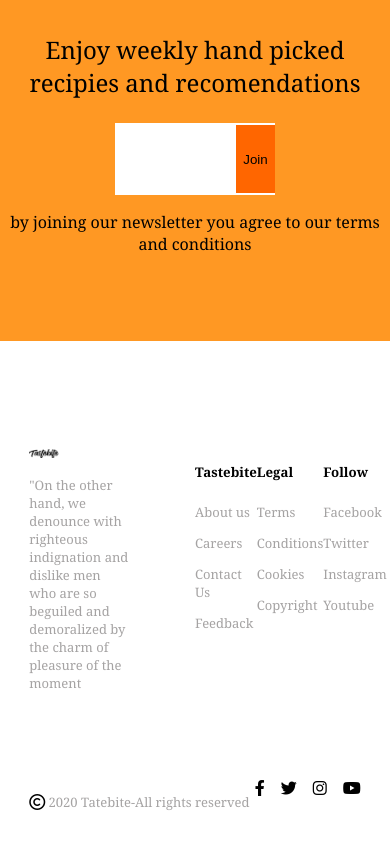
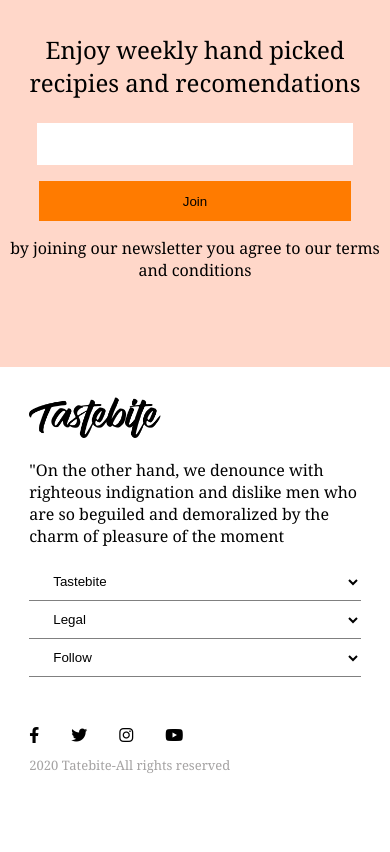
Before and after one commit to Richkum/recipe_app, a website built with Vite: page index.html in a window 390 px wide. Shown: the part 6320-7172 px from the top of the page. After the commit the page ends 7107 px from the top, so only its background shows below. Built offline with nearby package versions, Linux system fonts and the light colour scheme.

Commit message:
doing media query

```diff
--- a/index.html
+++ b/index.html
@@ -304,6 +304,42 @@
           <p class="terms">by joining our newsletter you agree to our terms and conditions</p>
         </div>
       </div>
+      <div class="mob-footer">
+        <div class="mob-foot">
+          <div class="mob-col1">
+            <img class="mob-img" src="./public/images/Logo 2.png"></img>
+            <p class="mob-lastp">"On the other hand, we denounce with righteous indignation and dislike men who are so beguiled and demoralized by the charm of pleasure of the moment</p>
+        </div>
+        <select name="" id="select">
+          <option class="dropdown">Tastebite</option>
+          <option>About Us</option>
+          <option>Careers</option>
+          <option>Contact Us</option>
+          <option>Feedback</option>
+        </select>
+        <select name="" id="select">
+          <option class="dropdown">Legal</option>
+          <option>Terms</option>
+          <option>Conditions</option>
+          <option>Cookies</option>
+          <option>Copyright</option>
+        </select>
+        <select name="" id="select">
+          <option class="dropdown">Follow</option>
+          <option>Facebook</option>
+          <option>Twitter</option>
+          <option>Instagram</option>
+          <option>Youtube</option>
+        </select>
+          <div class="mob-icons">
+            <i class="fa-brands fa-facebook-f"></i>
+            <i class="fa-brands fa-twitter"></i>
+            <i class="fa-brands fa-instagram"></i>
+            <i class="fa-brands fa-youtube"></i>
+          </div>
+          <p class="lastp">2020 Tatebite-All rights reserved</p>
+        </div>
+      </div>
       <footer class="footer">
         <div class="foot">
           <div class="col1">
--- a/style.css
+++ b/style.css
@@ -193,7 +193,7 @@ nav {
 
 .recomend {
   width: 100%;
-  background-color: #ff9823;
+  background-color: #ffd7c9;
   color: #000;
   padding: 70px 0;
 }
@@ -232,7 +232,7 @@ nav {
   border: none;
   border-top: 2px solid #fff;
   border-bottom: 2px solid #fff;
-  background-color: #ff6600;
+  background-color: #ff7b00;
 }
 
 .footer {
@@ -284,6 +284,10 @@ nav {
   padding: 25px 0;
   display: flex;
   gap: 1rem;
+}
+
+.mob-footer {
+  display: none;
 }
 
 @media screen and (max-width: 425px){
@@ -338,4 +342,71 @@ nav {
     display: grid;;
     grid-template-columns: repeat(2, minmax(0, 1fr));
   }
+
+  .email-div {
+    display: flex;
+    flex-direction: column;
+    align-items: center;
+    justify-content: center;
+    gap: 1rem;
+  }
+
+  #email-inp {
+    width: 80%;
+    height: 40px;
+  }
+
+  #join-btn {
+    width: 80%;
+    height: 40px;
+    border: none;
+  }
+
+  .footer {
+    display: none;
+  }
+
+  .mob-footer {
+    display: flex;
+    width: 85%;
+    margin: auto;
+    padding-top: 30px;
+  }
+
+  .mob-foot {
+    display: flex;
+    flex-direction: column;
+    gap: 0.1;
+  }
+
+  .mob-col1 {
+    width: 100%;
+  }
+
+  .mob-img{
+    width: 40%;
+  }
+
+  select{
+    border:none;
+    padding: 10px 20px;
+    background-color: #fff;
+    border-bottom: 1px solid grey;
+  }
+
+  select:focus{
+    outline:none;
+  }
+
+  .dropdown {
+    font-size: bold;
+    width: 20%;
+  }
+
+  .mob-icons {
+    padding-top: 50px;
+    display: flex;
+    gap: 2rem;
+  }
+
 }
```
